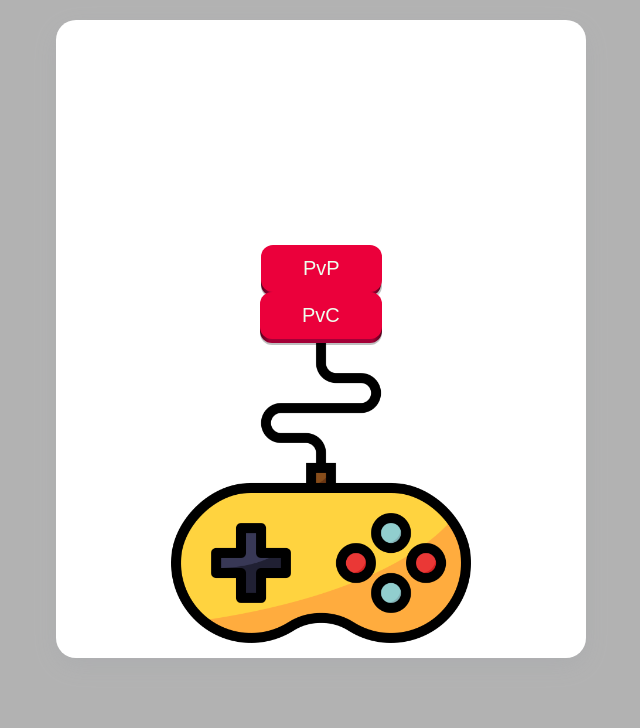
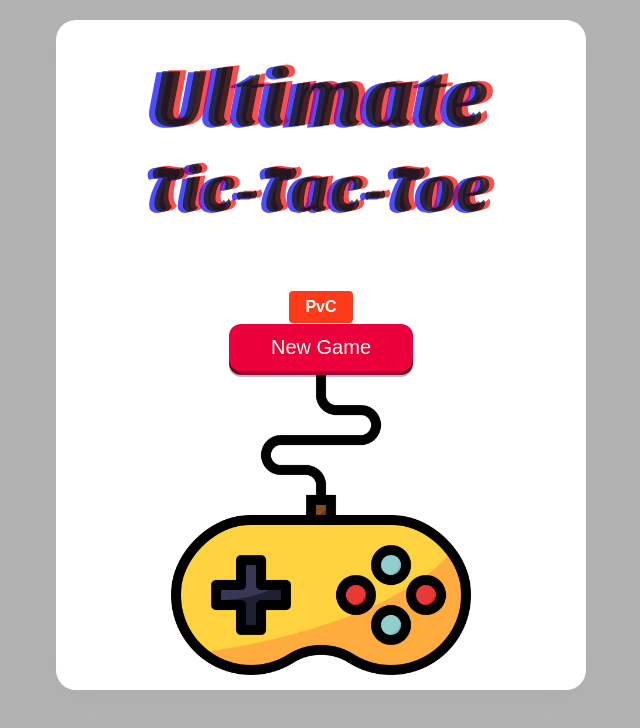
Before and after one commit to gr32ey20es/uttt, a React (Create React App) app: page / in a window 1280 px wide. Shown: the top 728 px of the page, without its empty margins (319-959 px from the left). Built offline with nearby package versions, Linux system fonts and the light colour scheme.

Commit message:
Modify a Mod

```diff
--- a/src/components/HomeScreen.css
+++ b/src/components/HomeScreen.css
@@ -3,7 +3,7 @@
     top: 0;
     left: 0;
     width: 100%;
-    height: 95%;
+    height: 100%;
     background: rgba(0, 0, 0, 0.6);
     z-index: 100;
     display: flex;
@@ -288,3 +288,108 @@
 .button-82-pushable:focus:not(:focus-visible) {
     outline: none;
 }
+
+.checkbox-wrapper-10 .tgl {
+    display: none;
+}
+.checkbox-wrapper-10 .tgl,
+.checkbox-wrapper-10 .tgl:after,
+.checkbox-wrapper-10 .tgl:before,
+.checkbox-wrapper-10 .tgl *,
+.checkbox-wrapper-10 .tgl *:after,
+.checkbox-wrapper-10 .tgl *:before,
+.checkbox-wrapper-10 .tgl + .tgl-btn {
+    box-sizing: border-box;
+}
+.checkbox-wrapper-10 .tgl::-moz-selection,
+.checkbox-wrapper-10 .tgl:after::-moz-selection,
+.checkbox-wrapper-10 .tgl:before::-moz-selection,
+.checkbox-wrapper-10 .tgl *::-moz-selection,
+.checkbox-wrapper-10 .tgl *:after::-moz-selection,
+.checkbox-wrapper-10 .tgl *:before::-moz-selection,
+.checkbox-wrapper-10 .tgl + .tgl-btn::-moz-selection,
+.checkbox-wrapper-10 .tgl::selection,
+.checkbox-wrapper-10 .tgl:after::selection,
+.checkbox-wrapper-10 .tgl:before::selection,
+.checkbox-wrapper-10 .tgl *::selection,
+.checkbox-wrapper-10 .tgl *:after::selection,
+.checkbox-wrapper-10 .tgl *:before::selection,
+.checkbox-wrapper-10 .tgl + .tgl-btn::selection {
+    background: none;
+}
+.checkbox-wrapper-10 .tgl + .tgl-btn {
+    outline: 0;
+    display: block;
+    width: 4em;
+    height: 2em;
+    position: relative;
+    cursor: pointer;
+    -webkit-user-select: none;
+    -moz-user-select: none;
+        -ms-user-select: none;
+            user-select: none;
+}
+.checkbox-wrapper-10 .tgl + .tgl-btn:after,
+.checkbox-wrapper-10 .tgl + .tgl-btn:before {
+    position: relative;
+    display: block;
+    content: "";
+    width: 50%;
+    height: 100%;
+}
+.checkbox-wrapper-10 .tgl + .tgl-btn:after {
+    left: 0;
+}
+.checkbox-wrapper-10 .tgl + .tgl-btn:before {
+    display: none;
+}
+.checkbox-wrapper-10 .tgl:checked + .tgl-btn:after {
+    left: 50%;
+}
+
+.checkbox-wrapper-10 .tgl-flip + .tgl-btn {
+    padding: 2px;
+    transition: all 0.2s ease;
+    font-family: sans-serif;
+    perspective: 100px;
+}
+.checkbox-wrapper-10 .tgl-flip + .tgl-btn:after,
+.checkbox-wrapper-10 .tgl-flip + .tgl-btn:before {
+    display: inline-block;
+    transition: all 0.4s ease;
+    width: 100%;
+    text-align: center;
+    position: absolute;
+    line-height: 2em;
+    font-weight: bold;
+    color: #fff;
+    position: absolute;
+    top: 0;
+    left: 0;
+    -webkit-backface-visibility: hidden;
+            backface-visibility: hidden;
+    border-radius: 4px;
+}
+.checkbox-wrapper-10 .tgl-flip + .tgl-btn:after {
+    content: attr(data-tg-on);
+    background: #02C66F;
+    transform: rotateY(-180deg);
+}
+.checkbox-wrapper-10 .tgl-flip + .tgl-btn:before {
+    background: #FF3A19;
+    content: attr(data-tg-off);
+}
+.checkbox-wrapper-10 .tgl-flip + .tgl-btn:active:before {
+    transform: rotateY(-20deg);
+}
+.checkbox-wrapper-10 .tgl-flip:checked + .tgl-btn:before {
+    transform: rotateY(180deg);
+}
+.checkbox-wrapper-10 .tgl-flip:checked + .tgl-btn:after {
+    transform: rotateY(0);
+    left: 0;
+    background: #7FC6A6;
+}
+.checkbox-wrapper-10 .tgl-flip:checked + .tgl-btn:active:after {
+    transform: rotateY(20deg);
+}
--- a/src/components/HomeScreen.jsx
+++ b/src/components/HomeScreen.jsx
@@ -7,6 +7,8 @@ import Winner from '../assets/Winner.svg';
 import XWinner from '../assets/XWinner.svg';
 import OWinner from '../assets/OWinner.svg';
 import NWinner from '../assets/NWinner.svg';
+import TicTacToe from '../assets/Tic-Tac-Toe.svg';
+import Ultimate from '../assets/Ultimate.svg';
 
 const HomeScreen = () => {
     const gameIcon = require('../assets/GameIcon.png');
@@ -24,11 +26,9 @@ const HomeScreen = () => {
     };
 
     const { overlay, setOverlay, gameDone, setGameDone } = useHomeScreenContext();
-    const { newGame, state, setState } = useStateContext();
+    const { newGame, state, setState, isAIMove, setIsAIMove } = useStateContext();
     useEffect(()=>{if(state !== null && state.winner !== null) { setOverlay(true); setGameDone(true) }}, [state]);
     useEffect(()=>{}, [overlay]);
-
-    console.log(state)
 
     return <>
     <AnimatePresence>
@@ -38,23 +38,26 @@ const HomeScreen = () => {
             variants={variants} initial={"closed"}
             animate={"open"} exit={"closed"}
         >
-            <motion.div className="modal" style={{display: "flex", flexDirection: "column", justifyContent: 'space-between'}}
+            <motion.div className="modal" style={{display: "flex", flexDirection: "column"}}
                 variants={modalVariants} onClick={(e) => e.stopPropagation()}>
-                <motion.div></motion.div>
+                <motion.div style={{display: "flex", flexDirection: "column", justifyContent: 'center', marginTop: -20}} >
+                    <motion.img src={Ultimate}/>
+                    <motion.img src={TicTacToe} style={{marginTop: -50}}/>
+                </motion.div>
+
                 <motion.div style={{display: "flex", flexDirection: "column", alignItems: "center"}}>
+                    <motion.div className="checkbox-wrapper-10" style={{marginBottom: 5}}>
+                        <motion.input className="tgl tgl-flip" id="cb5" type="checkbox"
+                            onClick={() => setIsAIMove(isAIMove === null ? false : null)}/>
+                        <motion.label className="tgl-btn" data-tg-off="PvC" data-tg-on="PvP" for="cb5"/>
+                    </motion.div>
+
                     <motion.button
                         className="button-82-pushable" role="button"
-                        onClick={() => { newGame(false); setOverlay(false)}}>
+                        onClick={() => { newGame(); setOverlay(false)}}>
                         <motion.span className="button-82-shadow"></motion.span>
                         <motion.span className="button-82-edge"></motion.span>
-                        <motion.span className="button-82-front text"> PvP </motion.span>
-                    </motion.button>
-                    <motion.button
-                        className="button-82-pushable" role="button"
-                        onClick={() => { newGame(true); setOverlay(false)}}>
-                        <motion.span className="button-82-shadow"></motion.span>
-                        <motion.span className="button-82-edge"></motion.span>
-                        <motion.span className="button-82-front text"> PvC </motion.span>
+                        <motion.span className="button-82-front text"> New Game </motion.span>
                     </motion.button>
                     <motion.img style={{width: '60%'}} src={gameIcon}/>
                 </motion.div>
--- a/src/game/MiniGame.css
+++ b/src/game/MiniGame.css
@@ -26,5 +26,5 @@
 
 .BrushBackground > div { opacity: 0; transition: 0.45s; transition-delay: 0.45s }
 .XBrushBackground { background-image: url('../assets/XBrushBackground.svg') }
-.OBrushBackground { background-image: url('../assets/XBrushBackground.svg') }
-.NBrushBackground { background-image: url('../assets/XBrushBackground.svg') }
+.OBrushBackground { background-image: url('../assets/OBrushBackground.svg') }
+.NBrushBackground { background-image: url('../assets/NBrushBackground.svg') }
--- a/src/game/StateContext.jsx
+++ b/src/game/StateContext.jsx
@@ -1,5 +1,6 @@
-import { useState, createContext, useContext } from "react";
+import { useState, createContext, useContext, useEffect } from "react";
 import { whoIsWinner } from "./helpers";
+import { MCTS } from "../algorithms/MCTS.js";
 
 const StateContext = createContext();
 const useStateContext = () => useContext(StateContext);
@@ -7,8 +8,10 @@ const useStateContext = () => useContext(StateContext);
 const StateProvider = ({children}) => {
     const [mutex, setMutex] = useState(false) // For Animation
     const [state, setState] = useState(null)
+    const [AIMove, setAIMove] = useState(null)
+    const [isAIMove, setIsAIMove] = useState(false)
 
-    const newGame = (isAI = false) => setState({
+    const newGame = () => setState({
         winner: null,
         playerTurn: 'X',
         gameIDTurn: null,
@@ -16,7 +19,6 @@ const StateProvider = ({children}) => {
         miniGames : Array(9).fill().map(() => Array(9).fill(null)),
         prevMoves : [],
         hasUndone : null,
-        isAI,
     })
 
     const setHasUndone = () => setState({...state, hasUndone: true})
@@ -56,6 +58,28 @@ const StateProvider = ({children}) => {
         setState(newState);
     }
 
+    const stateToBoard = (state) => {
+        let board = [];
+        for (let gameID = 0; gameID < 9; gameID ++)
+            board.push(...state.miniGames[gameID]);
+        board.push(...state.superGame);
+        board.push(state.winner);
+
+        return board;
+    }
+    const moveToAction = (move) => move[0] * 9 + move[1];
+
+    useEffect(()=>{
+        async function runner() {
+            if(isAIMove === true) {
+                let mcts = new MCTS(state.playerTurn, stateToBoard(state), 10000, Math.sqrt(2),
+                state.prevMoves.length ? moveToAction(state.prevMoves[state.prevMoves.length-1]) : null);
+                setAIMove( await mcts.run() );
+            }
+        }
+        runner();
+    }, [isAIMove])
+
     const undoUpdate = () => {
         let newState = {...state};
 
@@ -67,13 +91,14 @@ const StateProvider = ({children}) => {
         newState.hasUndone = newState.prevMoves.length ? false : null;
 
         setState(newState);
+        setAIMove(null);
     }
 
     return <StateContext.Provider
-    value = {{ newGame,
+    value = {{ newGame, AIMove, setAIMove, isAIMove, setIsAIMove,
         mutex, setMutex, state, setState, setHasUndone,
         isAlternateCellMG, isAlternateMG, isClickable,
-        moveUpdate, undoUpdate,
+        moveUpdate, undoUpdate
     }}
     > {children} </StateContext.Provider>;
 };
--- a/src/game/SuperGame.jsx
+++ b/src/game/SuperGame.jsx
@@ -3,12 +3,15 @@ import useStateContext from './StateContext';
 import SubGame from "./MiniGame";
 import NeonButton from '../components/NeonButton';
 import { useEffect } from 'react';
+import { motion } from "framer-motion";
 
 const SuperGame = () => {
-    const { mutex, state, setHasUndone } = useStateContext();
+    const { mutex, state, setHasUndone, isAIMove } = useStateContext();
     useEffect(()=>{}, [state, mutex]);
 
     return state === null ? <></> :
+    <div style={{position: 'relative'}}>
+        {isAIMove ? <motion.div className="overlay" style={{opacity: 0}}/>: null}
         <div className="SuperGame">
             <div className="CellSuperGameCol">
                 <div className='TopBar'>
@@ -38,6 +41,7 @@ const SuperGame = () => {
                     <SubGame gameID={8}/>
                 </div>
             </div>
+        </div>
     </div>;
 }
 
--- a/src/game/helpers.jsx
+++ b/src/game/helpers.jsx
@@ -1,5 +1,4 @@
 const whoIsWinner = (game) => {
-    if (!game || !Array.isArray(game)) return null;
     let winner = null;
 
     for(let i = 0; i < 3; i++) {
```
Also changed, not shown: src/algorithms/MCTS.js (+8 -30 lines), src/game/CellMiniGame.jsx (+34 -28 lines), src/assets/Tic-Tac-Toe.svg (added), src/assets/Ultimate.svg (added). Lines whose indentation alone changed are shown as unchanged.
